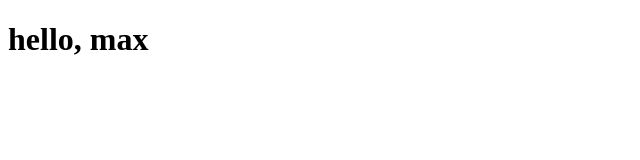
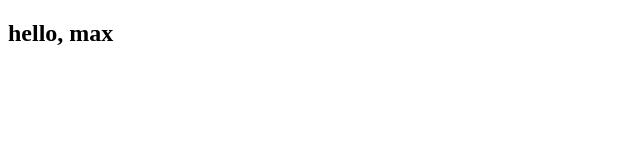
Before and after one commit to edochik/test-git, a plain HTML site: page index.html in a window 1280 px wide. Shown: the whole page, without its empty margins (0-640 px from the left). Drawn offline with Linux system fonts and the light colour scheme.

Commit message:
max html

```diff
--- a/index.html
+++ b/index.html
@@ -6,6 +6,6 @@
   <title>Document</title>
 </head>
 <body>
-  <h1>hello, max</h1>
+  <h2>hello, max</h2>
 </body>
 </html>
```
